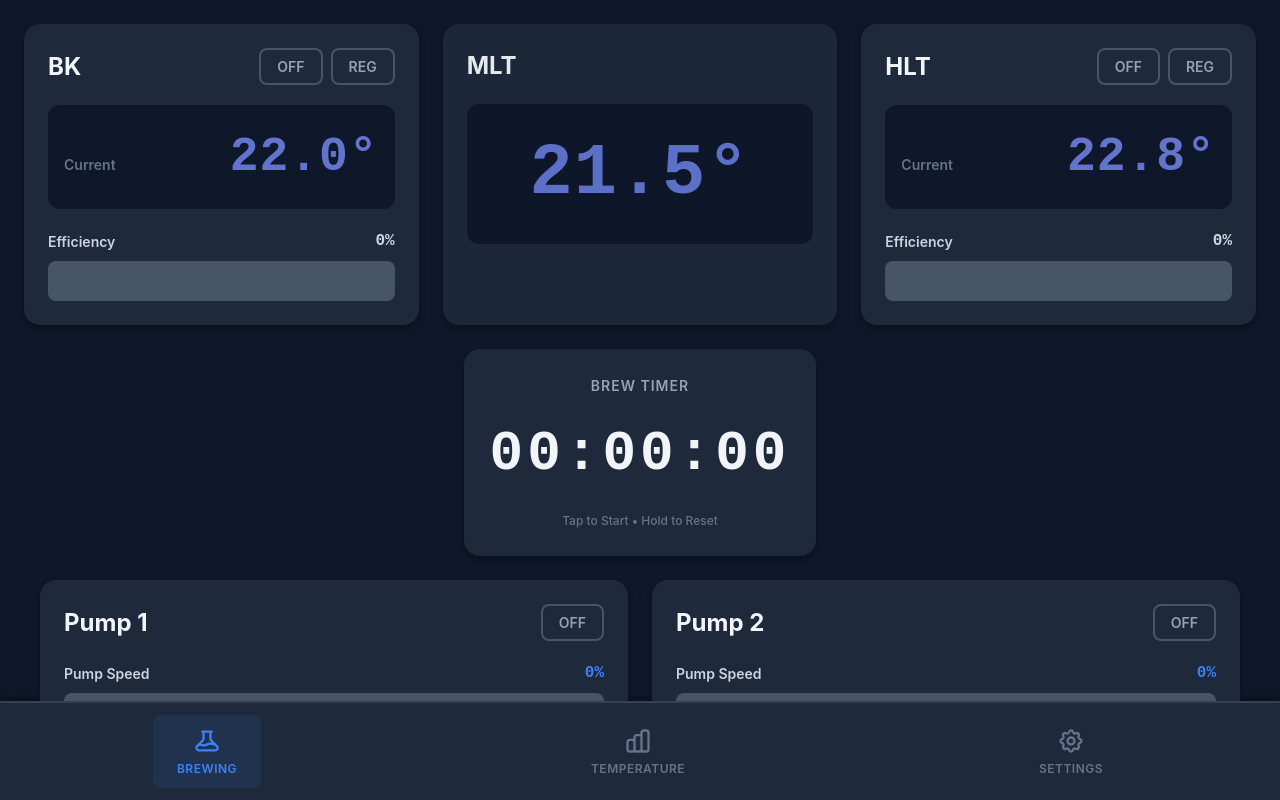
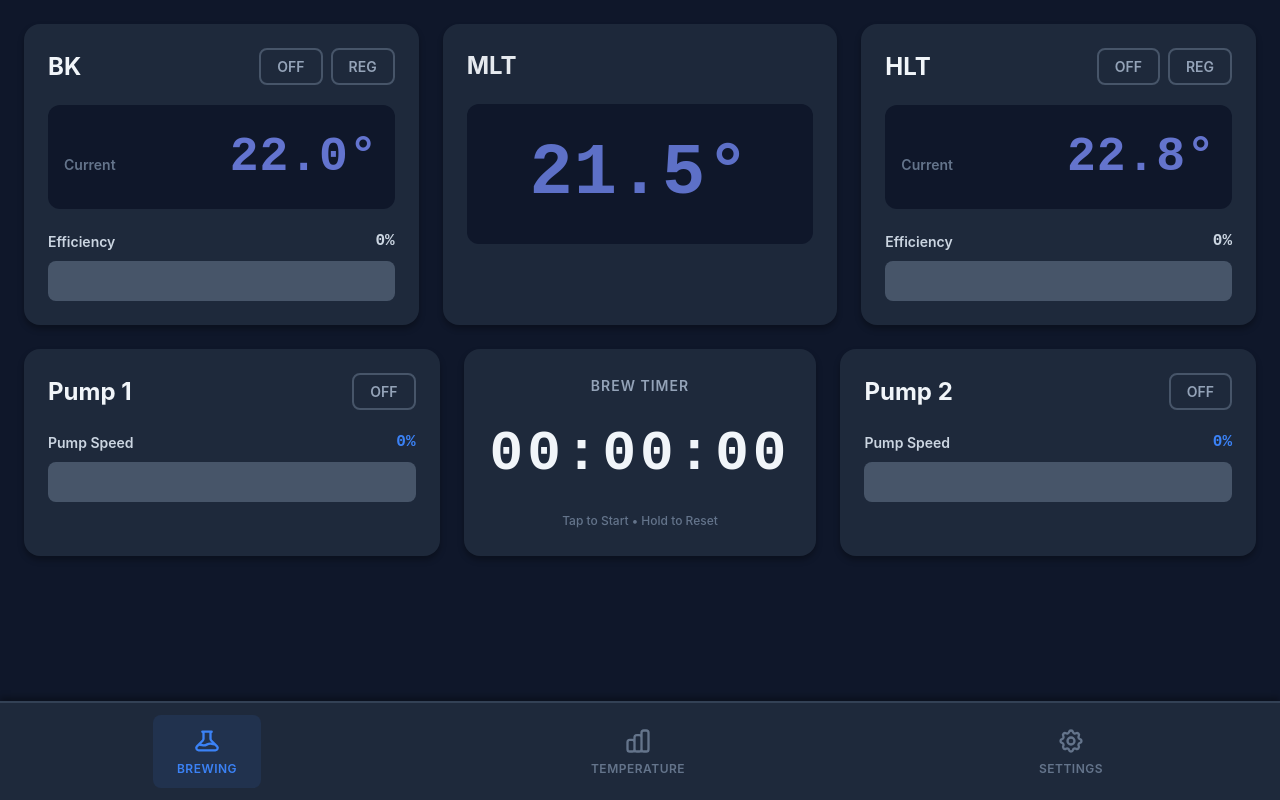
Before and after one commit to PeterMEjlev/BrewSystem-3.0, a React (Vite) app: page / in a window 1280 px wide. Built offline with nearby package versions, Linux system fonts and the light colour scheme; no server answers.

Commit message:
Changed width limit of pump cards

```diff
--- a/src/components/BrewingPanel/BrewingPanel.jsx
+++ b/src/components/BrewingPanel/BrewingPanel.jsx
@@ -147,18 +147,14 @@ function BrewingPanel() {
         />
       </div>
 
-      {/* Brew Timer */}
-      <div className={styles.timerRow}>
-        <BrewTimer />
-      </div>
-
-      {/* Pump Cards Row */}
+      {/* Pump Cards Row with Brew Timer in the middle */}
       <div className={styles.pumpRow}>
         <PumpCard
           name="Pump 1"
           pumpState={states.pumps.P1}
           onUpdate={(updates) => handlePumpUpdate('P1', updates)}
         />
+        <BrewTimer />
         <PumpCard
           name="Pump 2"
           pumpState={states.pumps.P2}
--- a/src/components/BrewingPanel/BrewingPanel.module.css
+++ b/src/components/BrewingPanel/BrewingPanel.module.css
@@ -13,16 +13,11 @@
   gap: 24px;
 }
 
-.timerRow {
-  display: flex;
-  justify-content: center;
-}
-
 .pumpRow {
   display: grid;
-  grid-template-columns: repeat(2, 1fr);
+  grid-template-columns: 1fr auto 1fr;
   gap: 24px;
-  max-width: 1200px;
+  max-width: 1500px;
   margin: 0 auto;
   width: 100%;
 }
@@ -34,7 +29,7 @@
   }
 
   .pumpRow {
-    grid-template-columns: repeat(auto-fit, minmax(280px, 1fr));
+    grid-template-columns: 1fr auto 1fr;
   }
 }
 
```
